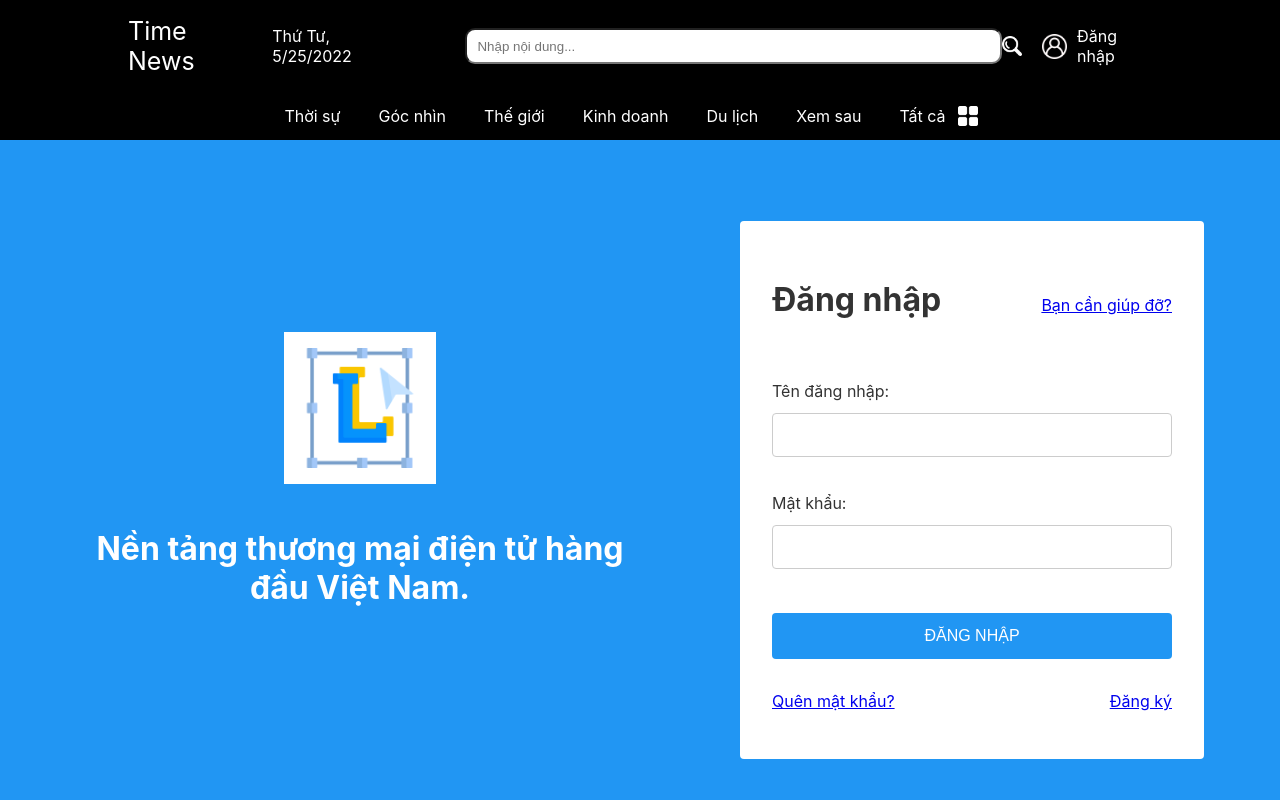
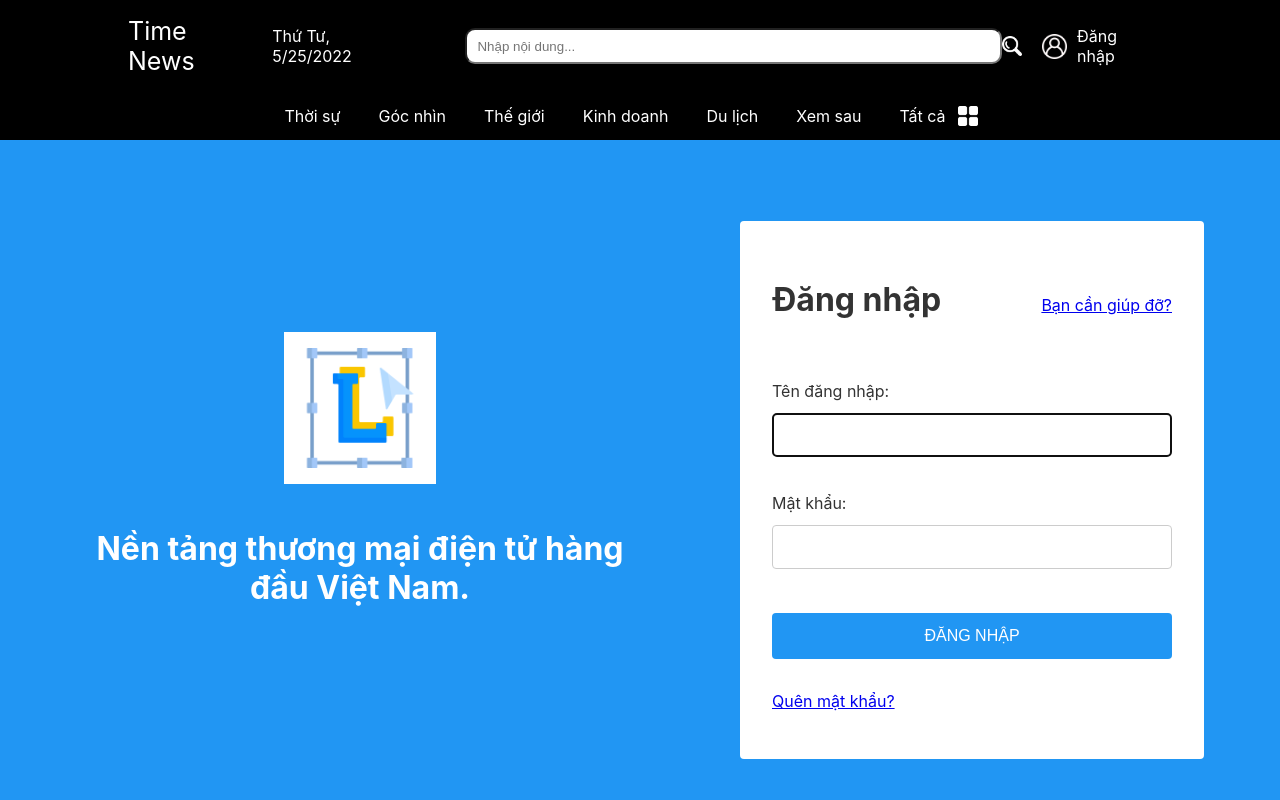
Before and after one commit to tuantoquq/online-shopping, a React (Create React App) app in the folder client/: page /user/login in a window 1280 px wide. Shown: the top 800 px of the page. Built offline with nearby package versions, Linux system fonts and the light colour scheme.

Commit message:
add login-logic

```diff
--- /dev/null
+++ b/client/src/components/authProvider.js
@@ -0,0 +1,15 @@
+import { createContext, useState } from 'react';
+
+const AuthContext = createContext({});
+
+export const AuthProvider = ({ children }) => {
+  const [auth, setAuth] = useState({});
+
+  return (
+    <AuthContext.Provider value={{ auth, setAuth }}>
+      {children}
+    </AuthContext.Provider>
+  );
+};
+
+export default AuthContext;
--- a/client/src/components/loginForm.js
+++ b/client/src/components/loginForm.js
@@ -1,24 +1,97 @@
-import React from "react";
-import { Link } from "react-router-dom";
+import React from 'react';
+import { Link } from 'react-router-dom';
+import { useRef, useState, useEffect, useContext } from 'react';
+import clsx from 'clsx';
+import styles from './CSS/LoginFormCSS.module.scss';
+import logoImage from '../assets/logo-design.png';
+import AuthContext from './authProvider';
 
-import clsx from "clsx";
-import styles from "./CSS/LoginFormCSS.module.scss";
-import logoImage from "../assets/logo-design.png";
+import axios from '../config/axios';
+import Snackbar from '@mui/material/Snackbar';
+import MuiAlert from '@mui/material/Alert';
+
+const Alert = React.forwardRef(function Alert(props, ref) {
+  return <MuiAlert elevation={6} ref={ref} variant="filled" {...props} />;
+});
 
 function LoginForm(props) {
-  console.log(props.role);
-  let dangky = "";
-  if (props.role === "user") {
-    dangky = "Đăng ký";
-  }
-  if (props.role === "seller") {
-    dangky = "Trở thành người bán hàng?";
-  }
+  const role = props.role;
+  //console.log(role);
+  const [open, setOpen] = React.useState(false);
 
-  return (
+  const LOGIN_URL = `/api/v1/${role}/login`;
+  const { setAuth } = useContext(AuthContext);
+  const userRef = useRef();
+  const errRef = useRef();
+
+  const [user, setUser] = useState('');
+  const [pwd, setPwd] = useState('');
+  const [errMsg, setErrMsg] = useState('');
+  const [success, setSuccess] = useState(false);
+
+  const handleClose = (event, reason) => {
+    if (reason === 'clickaway') {
+      return;
+    }
+
+    setOpen(false);
+  };
+  useEffect(() => {
+    userRef.current.focus();
+  }, []);
+
+  useEffect(() => {
+    setErrMsg('');
+  }, [user, pwd]);
+
+  const handleSubmit = async (e) => {
+    e.preventDefault();
+    try {
+      const response = await axios.post(
+        LOGIN_URL,
+        JSON.stringify({ email: user, password: pwd }),
+        {
+          headers: {
+            'Content-Type': 'application/json',
+          },
+          withCredentials: true,
+        }
+      );
+      console.log(JSON.stringify(response?.data));
+      console.log(JSON.stringify(response));
+      if (response.status === 2) {
+        setErrMsg('Tên đăng nhập hoặc mật khẩu không đúng.');
+        setOpen(true);
+      } else {
+        const accessToken = response?.data?.token;
+        setAuth({ user, pwd, role, accessToken });
+        setUser('');
+        setPwd('');
+        setSuccess(true);
+      }
+    } catch (err) {
+      if (!err?.response) {
+        setErrMsg('No Server Response');
+        setOpen(true);
+      } else if (err.response?.status === 400) {
+        setErrMsg('Missing Username or Password');
+      } else if (err.response?.status === 401) {
+        setErrMsg('Unauthorized');
+        setOpen(true);
+      } else {
+        setErrMsg('Login Failed');
+        setOpen(true);
+      }
+      errRef.current.focus();
+    }
+  };
+
+  return success ? (
+    <h2>Return home </h2>
+  ) : (
     <div className={clsx(styles.loginContainer, styles.row)}>
       <div className={clsx(styles.loginLogo, styles.col)}>
-        <div class={clsx(styles.imgContainer)}>
+        <div className={clsx(styles.imgContainer)}>
           <img className={styles.logo} src={logoImage} alt="logo" />
         </div>
         <span className={clsx(styles.logoTitle)}>
@@ -29,10 +102,30 @@ function LoginForm(props) {
       </div>
 
       <div className={clsx(styles.col, styles.loginForm)}>
-        <form className={clsx(styles.row)}>
+        <div
+          ref={errRef}
+          className={
+            errMsg
+              ? clsx(styles.snackbar, styles.show)
+              : clsx(styles.snackbar, styles.offscreen)
+          }
+          aria-live="assertive"
+        >
+          <Snackbar open={open} autoHideDuration={2000} onClose={handleClose}>
+            <Alert
+              onClose={handleClose}
+              severity="error"
+              sx={{ width: '100%' }}
+            >
+              {errMsg}
+            </Alert>
+          </Snackbar>
+        </div>
+
+        <form className={clsx(styles.row)} onSubmit={handleSubmit}>
           <div className={clsx(styles.formTitle, styles.row)}>
             <h2 className={clsx(styles.title)}> Đăng nhập </h2>
-            {props.role === "admin" || <Link to="/">Bạn cần giúp đỡ?</Link>}
+            {role === 'admin' || <Link to="/">Bạn cần giúp đỡ?</Link>}
           </div>
           <div className={clsx(styles.formField, styles.row)}>
             <label
@@ -43,6 +136,10 @@ function LoginForm(props) {
             </label>
             <input
               id="username"
+              ref={userRef}
+              autoComplete="off"
+              onChange={(e) => setUser(e.target.value)}
+              value={user}
               type="text"
               className={clsx(styles.formInput, styles.row)}
               required
@@ -52,17 +149,21 @@ function LoginForm(props) {
             <label
               htmlFor="password"
               className={clsx(styles.formLabel, styles.row)}
-              required
             >
               Mật khẩu:
             </label>
             <input
               id="password"
+              autoComplete="off"
+              onChange={(e) => setPwd(e.target.value)}
+              value={pwd}
               type="password"
               className={clsx(styles.formInput, styles.row)}
+              required
             />
           </div>
           <button
+            value="Submit"
             type="submit"
             className={clsx(styles.row, styles.btn, styles.primary)}
           >
@@ -70,14 +171,26 @@ function LoginForm(props) {
           </button>
         </form>
 
-        {props.role === "admin" || (
+        {role === 'admin' || (
           <div className={clsx(styles.formFooter, styles.row)}>
             <Link to="/" className={clsx(styles.col)}>
               Quên mật khẩu?
             </Link>
-            <Link to="/" className={clsx(styles.col)}>
-              {dangky}
-            </Link>
+            {props.role === 'customer' && (
+              <span>
+                Chưa có tài khoản?{' '}
+                <Link to="/customer/register" className={clsx(styles.col)}>
+                  Đăng ký
+                </Link>{' '}
+                ngay.
+              </span>
+            )}
+
+            {role === 'shopper' && (
+              <Link to="/shopper/register" className={clsx(styles.col)}>
+                Trở thành người bán hàng?
+              </Link>
+            )}
           </div>
         )}
       </div>
--- /dev/null
+++ b/client/src/config/axios.js
@@ -0,0 +1,5 @@
+import axios from 'axios';
+
+export default axios.create({
+  baseURL: 'http://localhost:8081',
+});
```
